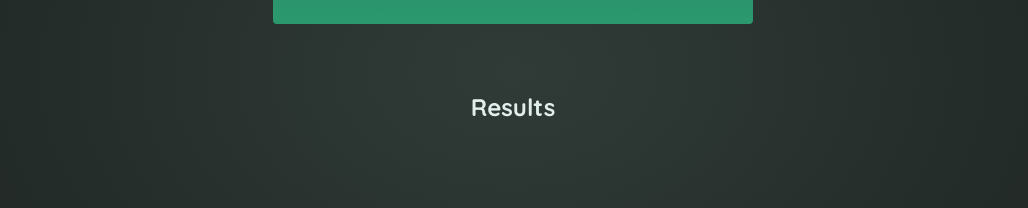
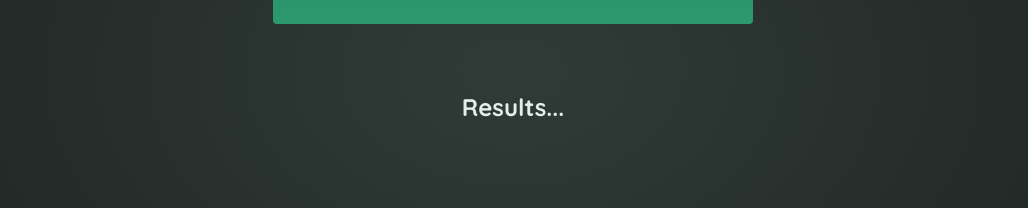
Before and after one commit to Archael/investmentCalculator, a React (Vite) app: page / in a window 1280 px wide. Shown: the part 352-560 px from the top of the page, without its empty margins (127-1155 px from the left). Built offline with nearby package versions, Linux system fonts and the light colour scheme.

Commit message:
add results component

```diff
--- a/src/App.jsx
+++ b/src/App.jsx
@@ -1,17 +1,13 @@
 import Header from './components/Header';
 import UserInput from './components/UserInput';
+import Results from './components/Results';
 
 function App() {
   return (
     <>
       <Header />
       <UserInput />
-
-      <div id="result">
-        <div className="center">
-          <h2>Results</h2>
-        </div>
-      </div>
+      <Results />
     </>
   );
 }
--- /dev/null
+++ b/src/components/Results.jsx
@@ -0,0 +1,11 @@
+function Results() {
+  return (
+    <div id="result">
+      <div className="center">
+        <h2>Results...</h2>
+      </div>
+    </div>
+  );
+}
+
+export default Results;
```
